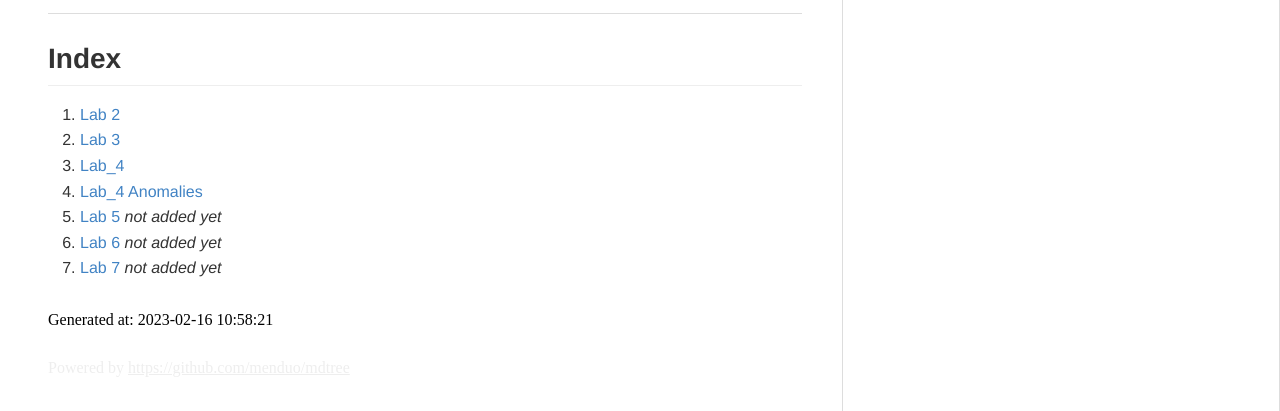
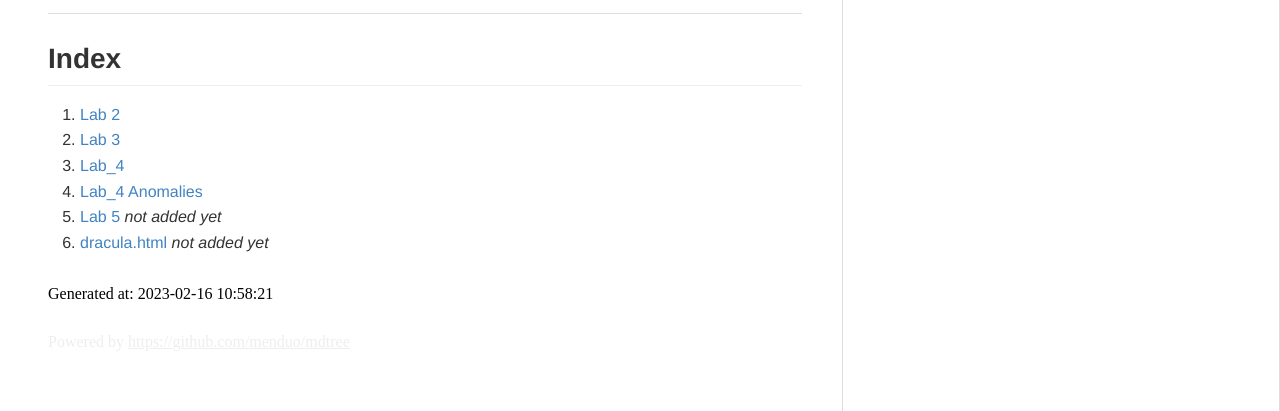
Before and after one commit to srjoeraj/seneca, a plain HTML site: page CSN400/index.html in a window 1280 px wide. Shown: the part 173-584 px from the top of the page. Drawn offline with Linux system fonts and the light colour scheme.

Commit message:
Update index.html

```diff
--- a/CSN400/index.html
+++ b/CSN400/index.html
@@ -53,9 +53,9 @@
 <li><a href="lab3.html">Lab 3</a></li>
 <li><a href="lab4.html">Lab_4</a></li>
 <li><a href="lab4-anomalies.html">Lab_4 Anomalies</a></li>
-<li><a href="">Lab 5</a> <em>not added yet</em></li>
-<li><a href="">Lab 6</a> <em>not added yet</em></li>
-<li><a href="">Lab 7</a> <em>not added yet</em></li>
+<li><a href="lab5.html">Lab 5</a> <em>not added yet</em></li>
+<li><a href="Babayaga">dracula.html</a> <em>not added yet</em></li>
+
 </ol>
             </div>
         </div>
```
